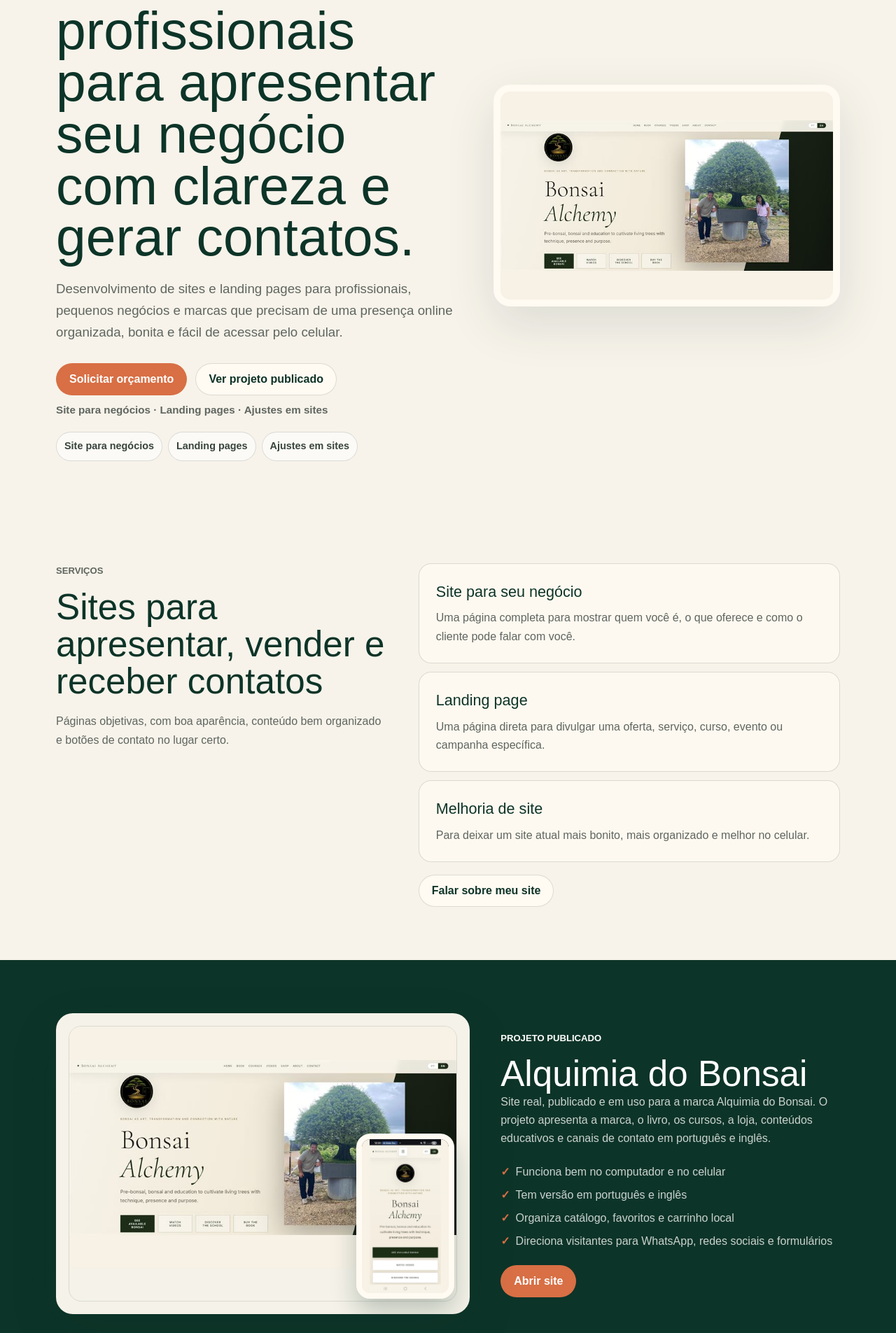
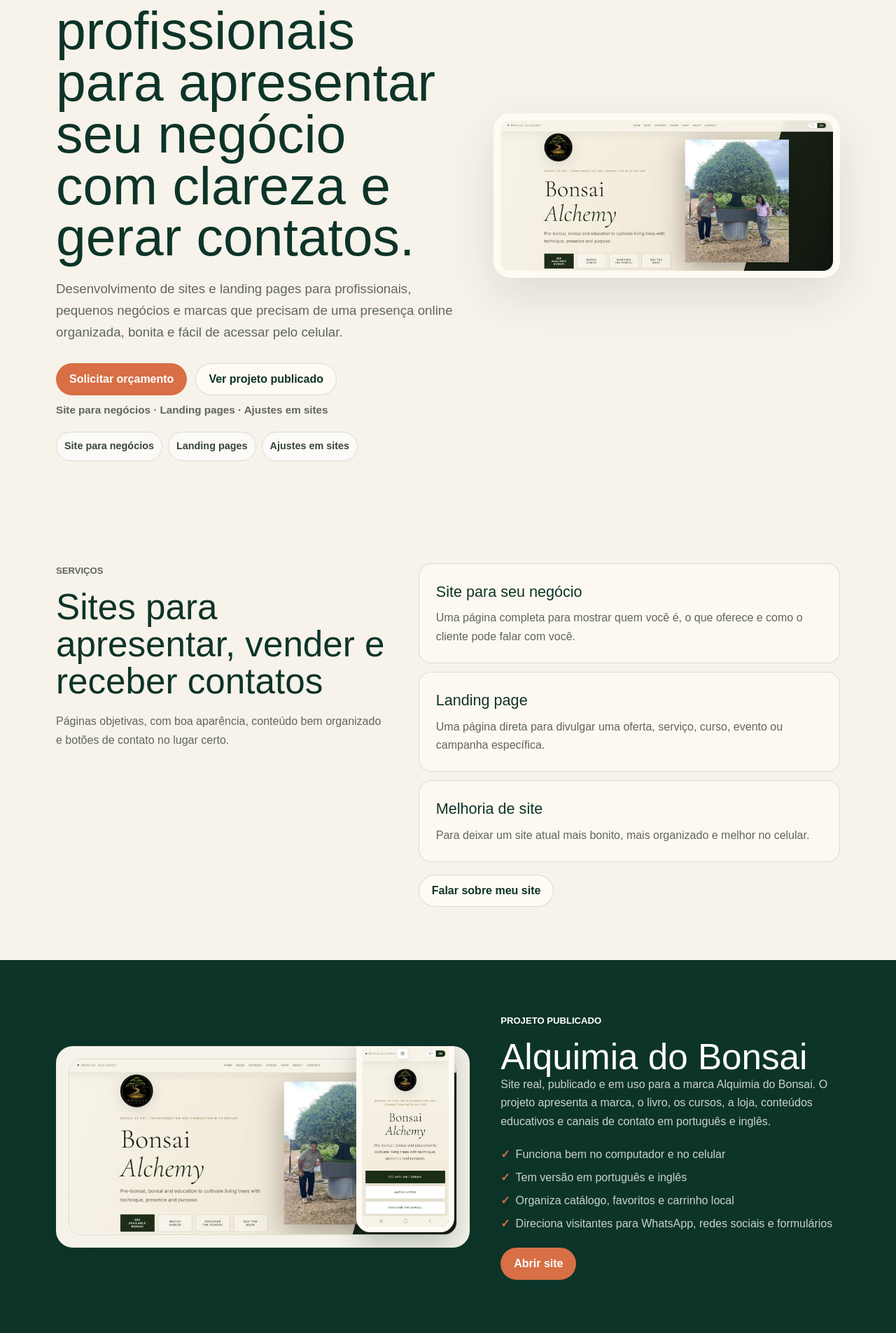
Before and after one commit to LuanSalles/portfolio-luan-salles, a Next.js app: page / in a window 1280 px wide. Shown: the part 262-2167 px from the top of the page at 70% size. Built offline with nearby package versions, Linux system fonts and the light colour scheme.

Commit message:
Corrige proporcao das imagens do case

```diff
--- a/app/globals.css
+++ b/app/globals.css
@@ -316,8 +316,8 @@ h3 {
 .hero-preview img {
   display: block;
   width: 100%;
-  aspect-ratio: 16 / 10;
-  object-fit: contain;
+  aspect-ratio: 1180 / 533;
+  object-fit: cover;
   object-position: center;
   background: #f7f1e6;
 }
@@ -381,8 +381,7 @@ h3 {
 
 .case-image {
   position: relative;
-  display: grid;
-  min-height: 430px;
+  display: block;
   padding: 18px;
   overflow: hidden;
   border-radius: 24px;
@@ -397,7 +396,7 @@ h3 {
 .case-image img {
   display: block;
   width: 100%;
-  object-fit: contain;
+  object-fit: cover;
   object-position: center;
   background: #f7f1e6;
 }
@@ -409,7 +408,7 @@ h3 {
 }
 
 .case-desktop img {
-  aspect-ratio: 16 / 10;
+  aspect-ratio: 1180 / 533;
 }
 
 .case-mobile {
@@ -424,7 +423,7 @@ h3 {
 }
 
 .case-mobile img {
-  aspect-ratio: 9 / 16;
+  aspect-ratio: 420 / 911;
 }
 
 .case-copy h2,
@@ -694,7 +693,6 @@ footer a {
   }
 
   .case-image {
-    min-height: auto;
     padding: 12px;
   }
 
--- a/app/page.tsx
+++ b/app/page.tsx
@@ -278,7 +278,7 @@ export default function Home() {
               src="/alquimia-bonsai-1180.jpg"
               alt="Página inicial do site Alquimia do Bonsai"
               width="1180"
-              height="737"
+              height="533"
               fetchPriority="high"
             />
           </picture>
@@ -317,7 +317,7 @@ export default function Home() {
                 src="/alquimia-bonsai-1180.jpg"
                 alt="Site Alquimia do Bonsai em desktop"
                 width="1180"
-                height="737"
+                height="533"
                 loading="lazy"
               />
             </picture>
@@ -325,8 +325,8 @@ export default function Home() {
               <img
                 src="/alquimia-bonsai-mobile.jpg"
                 alt="Site Alquimia do Bonsai no celular"
-                width="740"
-                height="1600"
+                width="420"
+                height="911"
                 loading="lazy"
               />
             </picture>
--- a/scripts/generate-static-site.mjs
+++ b/scripts/generate-static-site.mjs
@@ -258,7 +258,7 @@ const document = html`<!doctype html>
         <div class="hero-preview">
           <picture>
             <source srcset="alquimia-bonsai-760.jpg 760w, alquimia-bonsai-1180.jpg 1180w" sizes="(max-width: 900px) 100vw, 42vw" type="image/jpeg" />
-            <img src="alquimia-bonsai-1180.jpg" alt="Página inicial do site Alquimia do Bonsai" width="1180" height="737" fetchpriority="high" />
+            <img src="alquimia-bonsai-1180.jpg" alt="Página inicial do site Alquimia do Bonsai" width="1180" height="533" fetchpriority="high" />
           </picture>
         </div>
       </section>
@@ -277,10 +277,10 @@ const document = html`<!doctype html>
           <div class="case-image" aria-label="${pt.case[1]}">
             <picture class="case-desktop">
               <source srcset="alquimia-bonsai-760.jpg 760w, alquimia-bonsai-1180.jpg 1180w" sizes="(max-width: 900px) 100vw, 48vw" type="image/jpeg" />
-              <img src="alquimia-bonsai-1180.jpg" alt="Site Alquimia do Bonsai em desktop" width="1180" height="737" loading="lazy" />
+              <img src="alquimia-bonsai-1180.jpg" alt="Site Alquimia do Bonsai em desktop" width="1180" height="533" loading="lazy" />
             </picture>
             <picture class="case-mobile">
-              <img src="alquimia-bonsai-mobile.jpg" alt="Site Alquimia do Bonsai no celular" width="740" height="1600" loading="lazy" />
+              <img src="alquimia-bonsai-mobile.jpg" alt="Site Alquimia do Bonsai no celular" width="420" height="911" loading="lazy" />
             </picture>
           </div>
           <div class="case-copy">
--- a/site/index.html
+++ b/site/index.html
@@ -340,8 +340,8 @@ h3 {
 .hero-preview img {
   display: block;
   width: 100%;
-  aspect-ratio: 16 / 10;
-  object-fit: contain;
+  aspect-ratio: 1180 / 533;
+  object-fit: cover;
   object-position: center;
   background: #f7f1e6;
 }
@@ -405,8 +405,7 @@ h3 {
 
 .case-image {
   position: relative;
-  display: grid;
-  min-height: 430px;
+  display: block;
   padding: 18px;
   overflow: hidden;
   border-radius: 24px;
@@ -421,7 +420,7 @@ h3 {
 .case-image img {
   display: block;
   width: 100%;
-  object-fit: contain;
+  object-fit: cover;
   object-position: center;
   background: #f7f1e6;
 }
@@ -433,7 +432,7 @@ h3 {
 }
 
 .case-desktop img {
-  aspect-ratio: 16 / 10;
+  aspect-ratio: 1180 / 533;
 }
 
 .case-mobile {
@@ -448,7 +447,7 @@ h3 {
 }
 
 .case-mobile img {
-  aspect-ratio: 9 / 16;
+  aspect-ratio: 420 / 911;
 }
 
 .case-copy h2,
@@ -718,7 +717,6 @@ footer a {
   }
 
   .case-image {
-    min-height: auto;
     padding: 12px;
   }
 
@@ -779,7 +777,7 @@ footer a {
         <div class="hero-preview">
           <picture>
             <source srcset="alquimia-bonsai-760.jpg 760w, alquimia-bonsai-1180.jpg 1180w" sizes="(max-width: 900px) 100vw, 42vw" type="image/jpeg" />
-            <img src="alquimia-bonsai-1180.jpg" alt="Página inicial do site Alquimia do Bonsai" width="1180" height="737" fetchpriority="high" />
+            <img src="alquimia-bonsai-1180.jpg" alt="Página inicial do site Alquimia do Bonsai" width="1180" height="533" fetchpriority="high" />
           </picture>
         </div>
       </section>
@@ -798,10 +796,10 @@ footer a {
           <div class="case-image" aria-label="Alquimia do Bonsai">
             <picture class="case-desktop">
               <source srcset="alquimia-bonsai-760.jpg 760w, alquimia-bonsai-1180.jpg 1180w" sizes="(max-width: 900px) 100vw, 48vw" type="image/jpeg" />
-              <img src="alquimia-bonsai-1180.jpg" alt="Site Alquimia do Bonsai em desktop" width="1180" height="737" loading="lazy" />
+              <img src="alquimia-bonsai-1180.jpg" alt="Site Alquimia do Bonsai em desktop" width="1180" height="533" loading="lazy" />
             </picture>
             <picture class="case-mobile">
-              <img src="alquimia-bonsai-mobile.jpg" alt="Site Alquimia do Bonsai no celular" width="740" height="1600" loading="lazy" />
+              <img src="alquimia-bonsai-mobile.jpg" alt="Site Alquimia do Bonsai no celular" width="420" height="911" loading="lazy" />
             </picture>
           </div>
           <div class="case-copy">
```
